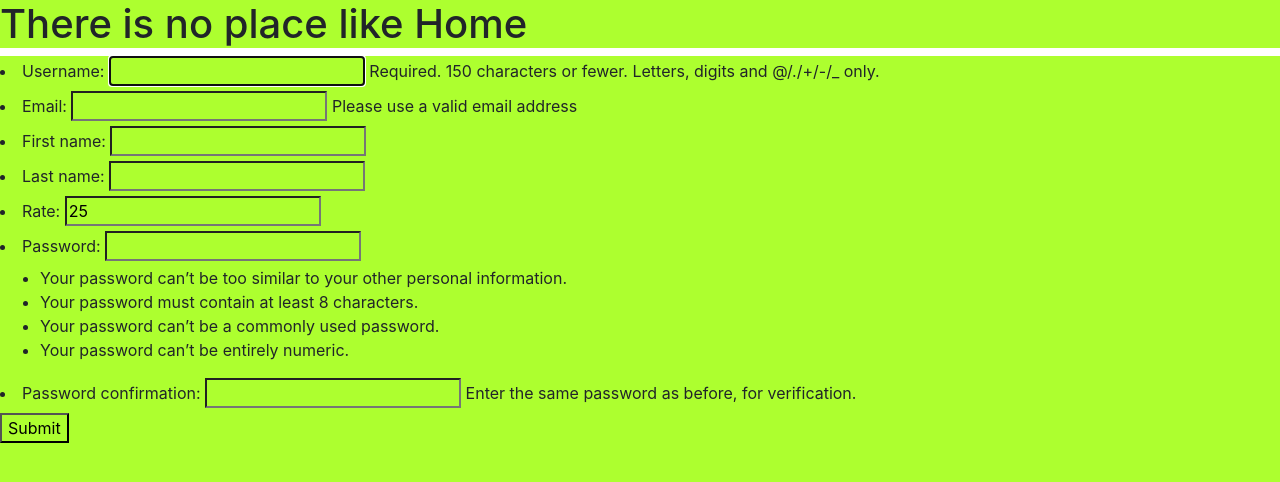
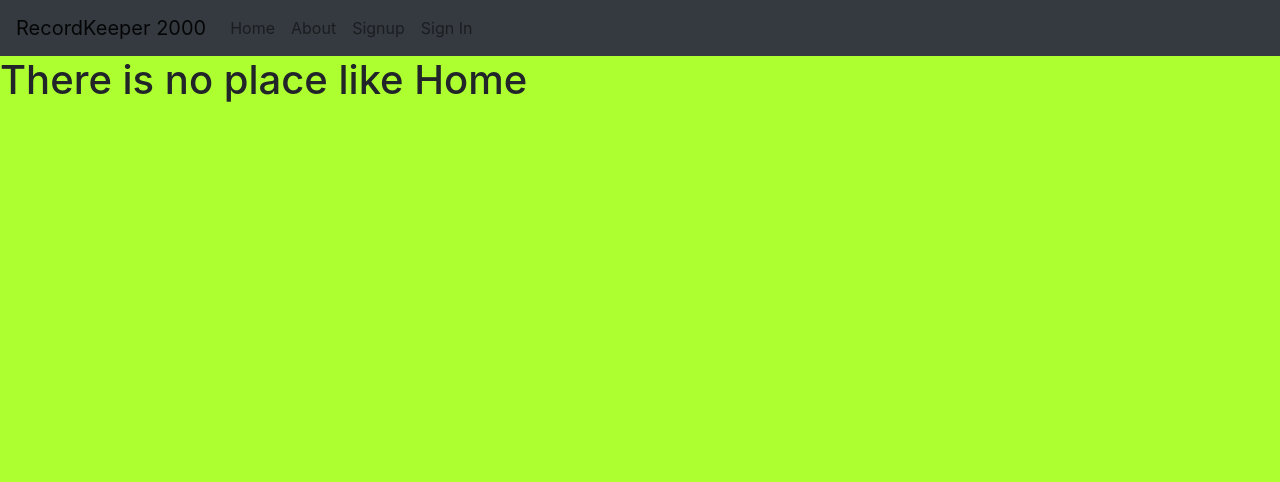
Before and after one commit to alexwill44/Service-Record-Manager, a Django app: page / in a window 1280 px wide. Shown: the top 482 px of the page. Run offline with Django 3.2, Linux system fonts and the light colour scheme; style sheets or scripts are compiled from the project's sources; some libraries are stand-ins or nearby versions.

Commit message:
created signin/signout signup modals and nav bar

```diff
--- a/main_app/static/scripts/main.js
+++ b/main_app/static/scripts/main.js
@@ -1,2 +1,6 @@
 
 console.log('! ! main.js loaded ! !');
+
+$('#myModal').on('shown.bs.modal', function () {
+    $('#myInput').trigger('focus')
+  })
--- a/main_app/static/styles/main.scss
+++ b/main_app/static/styles/main.scss
@@ -1,3 +1,9 @@
+@import './modal';
+
 *{
+    box-sizing: border-box;
+}
+
+body{
     background-color: greenyellow;
 }
--- /dev/null
+++ b/main_app/static/styles/modal.scss
@@ -0,0 +1,36 @@
+
+
+.modal-content {
+
+    #modal-body-override {
+        padding: 40px 30px 80px 30px;
+    }
+
+    .modal-body, .modal-header{
+        background-color: grey;
+    }
+
+    .modal-header {
+        padding-left: 30px;
+    }
+
+    p {
+        display: flex;
+        flex-direction: column;
+        color: black;
+    }
+
+    h5 {
+        color: black;
+    }
+
+    .container-submit-button {
+        display: flex;
+        justify-content: center;
+    }
+
+    .btn-primary {
+        margin-top: 15px;
+        width: calc(100% - 0px);
+    }
+}
--- a/main_app/templates/base.html
+++ b/main_app/templates/base.html
@@ -33,6 +33,48 @@
 </head>
 <body>
 
+    <!-- Navigation -->
+    <nav class="navbar navbar-expand-md navbar-light bg-dark">
+  <a class="navbar-brand" href="#">RecordKeeper 2000</a>
+  <button class="navbar-toggler" type="button" data-toggle="collapse" data-target="#navbarSupportedContent" aria-controls="navbarSupportedContent" aria-expanded="false" aria-label="Toggle navigation">
+    <span class="navbar-toggler-icon"></span>
+  </button>
+
+  <div class="collapse navbar-collapse" id="navbarSupportedContent">
+    <ul class="navbar-nav mr-auto">
+      <li class="nav-item ">
+        <a class="nav-link" href="/"> Home <span class="sr-only">(current)</span></a>
+      </li>
+      <li class="nav-item">
+        <a class="nav-link" href="/about/">About</a>
+      </li>
+
+      {% if user.is_authenticated %}
+
+      <li class="nav-item">
+        <a href="{% url 'logout' %}" class="nav-link" >Sign Out</a>
+      </li>
+
+
+
+
+      {% else %}
+      <li class="nav-item">
+        <a href="" class="nav-link" data-toggle="modal" data-target="#signup-modal">Signup</a>
+      </li>
+      <li class="nav-item">
+        <a class="nav-link" href=""
+        class="nav-link" data-toggle="modal" data-target="#login-modal">Sign In</a>
+      </li>
+
+      {% endif %}
+
+    </ul>
+  </div>
+</nav>
+
+
+
 {% block content %}
 {% endblock %}
 
--- a/main_app/templates/home.html
+++ b/main_app/templates/home.html
@@ -1,17 +1,15 @@
 {% extends 'base.html' %}
 
 {% block title %}
-Hang On To Your Butz
+- Hang On To Your Butz
 {% endblock %}
 
 {% block content %}
 
+{% include 'modals/signup.html' %}
+
+{% include 'modals/signin.html' %}
+
 <h1> There is no place like Home </h1>
 
-<form action='' method='POST'>
-    {% csrf_token %}
-    {{form.as_ul}}
-    <input type='submit' class='button' value='Submit'>
-</form>
-
 {% endblock %}
--- /dev/null
+++ b/main_app/templates/modals/signin.html
@@ -0,0 +1,34 @@
+{% block content %}
+
+<div class="modal fade" id="login-modal" tabindex="-1" role="dialog"  >
+  <div class="modal-dialog" >
+    <div class="modal-content">
+      <div class="modal-header">
+        <h5 class="modal-title" >Login Portal</h5>
+        <button type="button" class="close" data-dismiss="modal" aria-label="Close">
+          <span>&times;</span>
+        </button>
+      </div>
+      <div class="modal-body">
+        <form action="{% url 'login' %}" method="POST">
+          {% csrf_token %}
+
+          <p>
+            <label for="id_username">Username: </label>
+                        <input type="text" name="username" id="id_username">
+          </p>
+          <p>
+            <label for="id_password">Password: </label>
+            <input type="password" name="password" id="id_password">
+          </p>
+
+        </div>
+        <div class="modal-footer">
+          <input type="submit" value="Submit">
+        </form>
+      </div>
+    </div>
+  </div>
+</div>
+
+{% endblock %}
--- /dev/null
+++ b/main_app/templates/modals/signup.html
@@ -0,0 +1,30 @@
+{% block content %}
+
+<div class="modal fade" id="signup-modal" tabindex="-1" role="dialog"  >
+  <div class="modal-dialog" >
+    <div class="modal-content">
+      <div class="modal-header">
+        <h5 class="modal-title" >Technician Sign-up Portal</h5>
+        <button type="button" class="close" data-dismiss="modal" aria-label="Close">
+          <span>&times;</span>
+        </button>
+      </div>
+      <div class="modal-body">
+       <form action='' method='POST'>
+
+            {% csrf_token %}
+
+            {{form.as_ul }}
+
+        </div>
+        <div class="modal-footer">
+            <button type="button" class="btn btn-primary">
+                <input type='submit' class='button'     value='Submit'>
+            </button>
+        </form>
+      </div>
+    </div>
+  </div>
+</div>
+
+{% endblock %}
--- a/service_record_manager/settings.py
+++ b/service_record_manager/settings.py
@@ -39,6 +39,7 @@ INSTALLED_APPS = [
     'django.contrib.staticfiles',
     'main_app',
     'sass_processor',
+    'crispy_forms',
 ]
 
 MIDDLEWARE = [
@@ -134,3 +135,6 @@ STATICFILES_FINDERS = [
 # auth redirects
 LOGIN_REDIRECT_URL = '/about/'
 LOGOUT_REDIRECT_URL = '/'
+
+# crispy forms
+CRISPY_TEMPLATE_PACK = 'uni_form'
```
Also changed, not shown: static/styles/main.css (+28 -0 lines), 1 other file.
